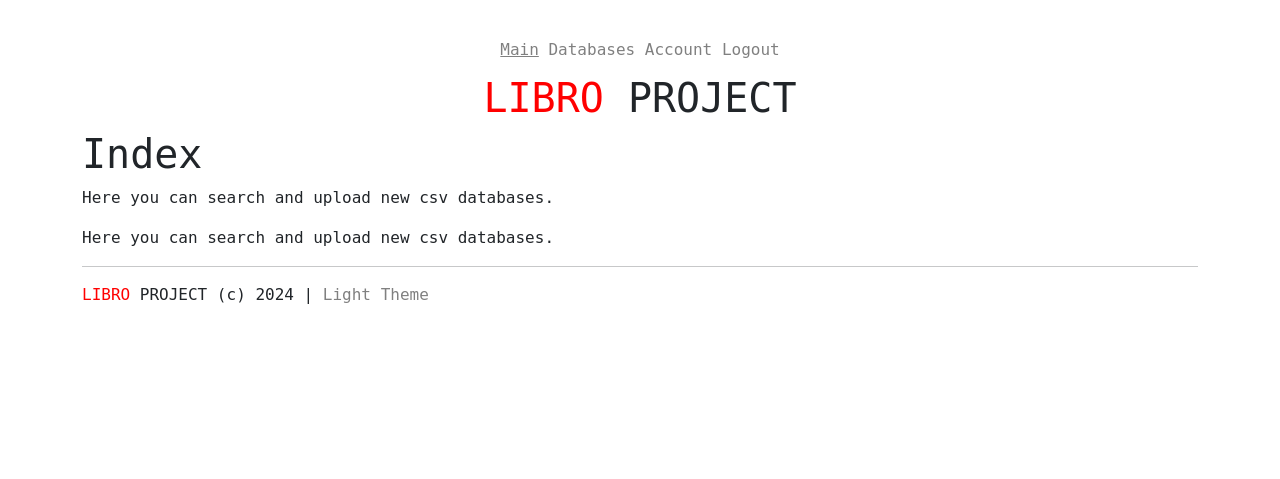
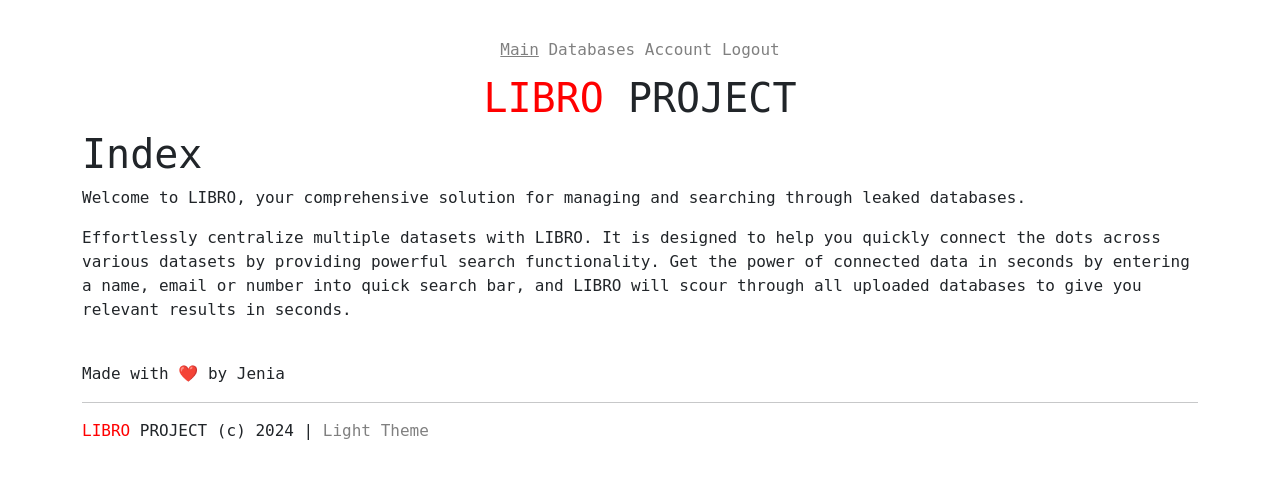
Before and after one commit to JeniaD/Libro, a Flask app: page / in a window 1280 px wide. Shown: the top 479 px of the page. Run offline with Flask 3, Linux system fonts and the light colour scheme; the visitor is signed in with stand-in values (Sample User, id 1); some web fonts are replaced.

Commit message:
search implemented

```diff
--- a/app.py
+++ b/app.py
@@ -3,6 +3,7 @@ from models import db, User, Database
 from werkzeug.security import check_password_hash
 from werkzeug.utils import secure_filename
 import os
+import time
 
 app = Flask(__name__)
 app.config.from_object("config")
@@ -90,5 +91,31 @@ def viewDB(id):
 
     return render_template("database.html", database=database)
 
+@app.route("/search", methods=["GET", "POST"])
+def search():
+    if not session.get("username"):
+        return redirect(url_for("login"))
+
+    if request.method == "POST":
+        query = request.form.get("query").strip()
+        if query:
+            start = time.time()
+            results = []
+            databases = Database.query.all()
+            for database in databases:
+                path = os.path.join("static/uploads", str(database.id))
+                with open(path, 'r') as db:
+                    lines = db.readlines()
+                    for i, line in enumerate(lines):
+                        if query.lower() in line.lower():
+                            results.append({
+                                "text": line.strip(),
+                                "line": i + 1,
+                                "filename": database.name
+                            })
+            return render_template("search.html", query=query, results=results, speed=time.time()-start)
+
+    return render_template("search.html")
+
 if __name__ == "__main__":
     app.run(host="0.0.0.0", port=5000, debug=True)
--- a/templates/index.html
+++ b/templates/index.html
@@ -9,6 +9,15 @@
 {% endblock %}
 {% block content %}
 <h1>Index</h1>
-<p>Here you can search and upload new csv databases.</p>
-<p>Here you can search and upload new csv databases.</p>
+<!-- <p>Here you can search and upload new csv databases.</p> -->
+<p>Welcome to LIBRO, your comprehensive solution for managing and searching through leaked databases.</p>
+<p>
+    Effortlessly centralize multiple datasets with LIBRO. It is designed to help you quickly connect the dots across
+    various datasets by providing powerful search functionality. Get the power of connected data in seconds
+    by entering a name, email or number into quick search bar, and LIBRO will scour through all uploaded
+    databases to give you relevant results in seconds.
+</p>
+
+<br>
+<p>Made with ❤️ by Jenia</p>
 {% endblock %}
```
Also changed, not shown: templates/search.html (added, +32 -0 lines).
